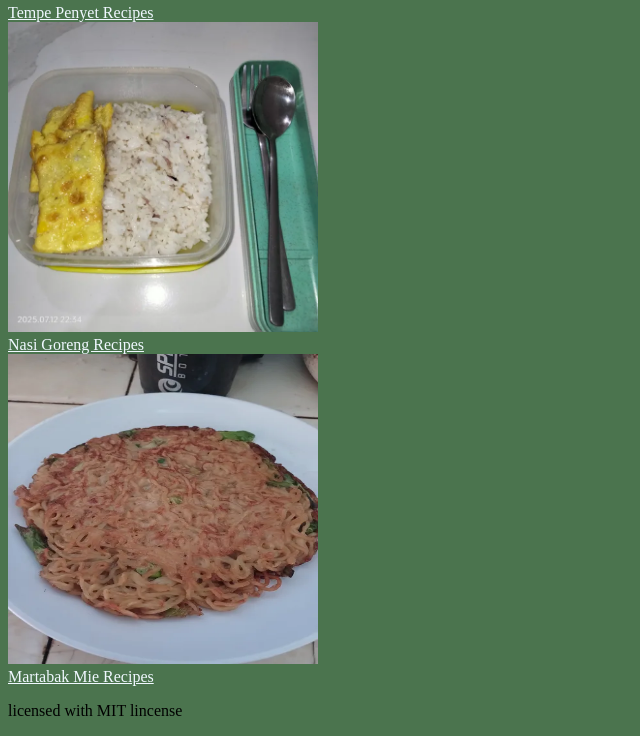
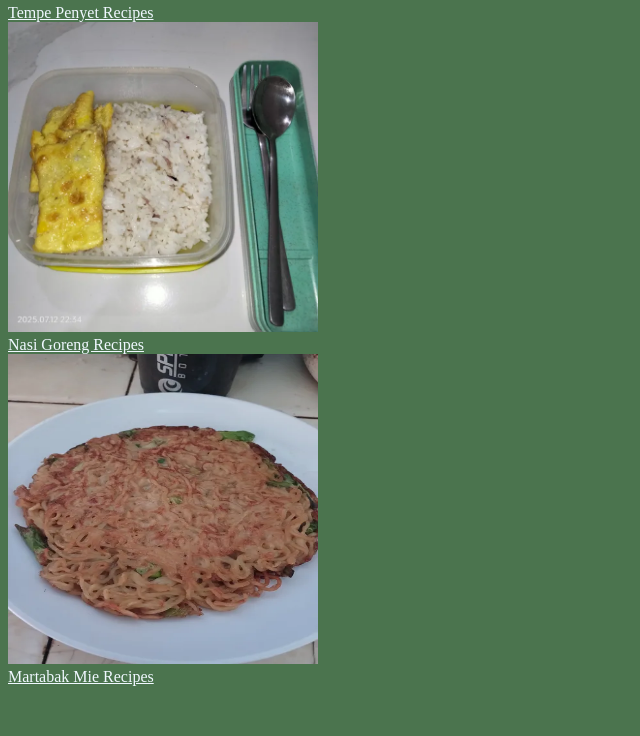
Before and after one commit to Bluefox192/odin-recipes, a plain HTML site: page index.html in a window 1280 px wide. Shown: the part 424-1160 px from the top of the page, without its empty margins (0-640 px from the left). After the commit the page ends 1118 px from the top, so only its background shows below. Drawn offline with Linux system fonts and the light colour scheme.

Commit message:
updating the index.html
deleting the footer

```diff
--- a/index.html
+++ b/index.html
@@ -17,8 +17,5 @@
         <a href="recipes/martabak-mie/martabak-mie.html">Martabak Mie Recipes</a><br>
     </body>
     <footer>
-        <div class="license">
-            <p>licensed with MIT lincense</p>
-        </div>
     </footer>
 </html>
```
